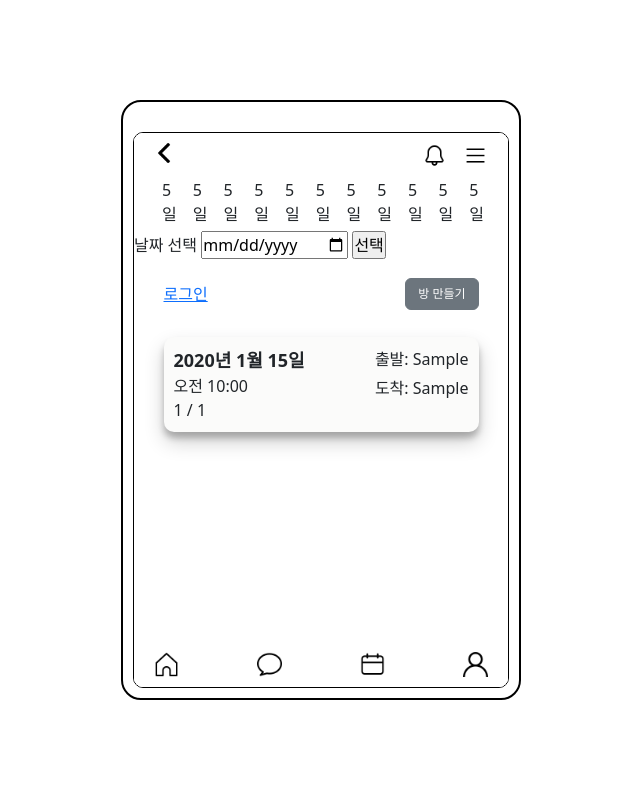
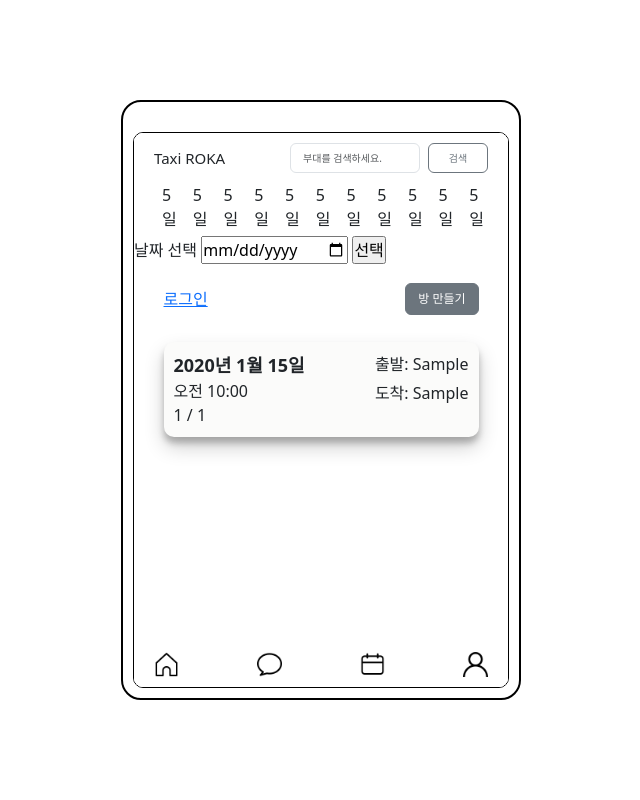
Before and after one commit to ROKATAXI/taxiRoka, a Django app: page /matching/ in a window 1280 px wide. Shown: the whole page, without its empty margins (319-959 px from the left). Run offline with Django 4.2, Linux system fonts and the light colour scheme; tables that the repository leaves empty hold one stand-in row (values such as "Sample post"); some libraries are stand-ins or nearby versions; some web fonts are replaced.

Commit message:
알림 기능 구현, 네브바 로그인 비로그인 차이 css, 메인페이지와 다른 페이지의 네브바 다르게

```diff
--- a/apps/matching/views.py
+++ b/apps/matching/views.py
@@ -17,6 +17,7 @@ def main(request):
         rooms = MatchingRoom.objects.filter(matching__user_id__location = user_location)
         rooms = rooms.order_by("departure_date", "departure_time", "create_date")
 
+        # host 지정 떄문
         matchings = Matching.objects.filter(host_yn = True, user_id = request.user)
 
         print(matchings)
@@ -27,9 +28,16 @@ def main(request):
             selected_date = timezone.datetime.strptime(selected_date, '%Y-%m-%d').date()
             rooms = rooms.filter(departure_date = selected_date)
 
+        # 알림표시를 해보자!
+        alarm_num = len(Alarm.objects.filter(user_id=request.user))
+        print("alarm_num:",alarm_num)
+        pagetype = 1
+
         ctx = {
             'rooms':rooms,
             'matchings':matchings,
+            'alarm_num':json.dumps(alarm_num),
+            'pagetype':json.dumps(pagetype),
         }
 
         return render(request, 'matching/matchinglist.html', context=ctx)
@@ -43,8 +51,10 @@ def main(request):
             selected_date = timezone.datetime.strptime(selected_date, '%Y-%m-%d').date()
             rooms = rooms.filter(departure_date = selected_date)
 
+        pagetype = 1
         ctx = {
             'rooms':rooms,
+            'pagetype':json.dumps(pagetype),
         }
 
         return render(request, 'matching/matchinglist.html', context=ctx)
--- a/static/css/base.css
+++ b/static/css/base.css
@@ -9,13 +9,13 @@ body{
     justify-content: center;
 }
 .main-right{
-    width: 60%;
+    width: 80%;
     height: 100vh;
     display: flex;
     justify-content: center;
     align-items: center;
 }
-.main-left{
+/* .main-left{
     width: 30%;
     display: flex;
     justify-content: center;
@@ -25,7 +25,7 @@ body{
 .main-left h1{
     font-size: 30px;
     font-weight: 900;
-}
+} */
 main{
     width: 400px;
     height: 600px;
--- a/static/css/style.css
+++ b/static/css/style.css
@@ -120,6 +120,11 @@
     justify-content: space-between;
     padding: 10px 20px;
     width: 100%;
+    align-items: center;
+}
+.nav-title {
+    font-size: 15px;
+    margin: 0;
 }
 .nav-container img,
 .footer-custom img{
@@ -138,3 +143,16 @@
     bottom: 0;
     background-color: white;
 }
+
+.search-room {
+    display: flex;
+    height: 30px;
+}
+.search-room > button {
+    font-size: 10px;
+    width: 60px;
+}
+.search-room > input {
+    font-size: 10px;
+    width: 130px;
+}
--- a/templates/base.html
+++ b/templates/base.html
@@ -17,9 +17,6 @@
     {% endblock %}
 </head>
 <body>
-    <!-- <div class="main-left">
-        <h1>Taxi Roka</h1>
-    </div> -->
     <div class="main-right">
         <main>
             <div class="mobile-container">
@@ -28,31 +25,32 @@
                     <nav>
                         <div class="nav-container">
                             <!-- 페이지별 네브바 변경 -->
-                            {% if 1 == 0 %}
-                            <h1 class="title">Taxi ROKA</h1>
-                            {% elif 1 == 1 %}
-
-                            <img src="/static/img/beforepage.png" alt="뒤로가기" class="beforepage-img" onclick="goBack()">
-
+                            {% if pagetype == "1"%}
+                                <h1 class="nav-title">Taxi ROKA</h1>
                             {% else %}
-                            <h1></h1>
+                                <img src="/static/img/beforepage.png" alt="뒤로가기" class="beforepage-img" onclick="goBack()">
                             {% endif %}
 
                             <!-- 검색 -->
+                            <!-- 로그인 -->
+                            {% if user.is_authenticated %}
+                            <div class="login-nav-right">
+                                {% if alarm_num != "0" %}
+                                    <img src="/static/img/notice-activate.png" alt="notice알림이미지" class="notice-img">
+                                {% else %}
+                                    <img src="/static/img/notice.png" alt="notice이미지" class="notice-img">
+                                {% endif %}
+                                <img src="/static/img/hamburger.png" alt="hamburger이미지" class="hamburger-img">
+                            </div>
+                            {% else %}
                             <!-- 비로그인 -->
-                            {% if 1 == 0 %}
                             <div class="search-container">
                                 <form class="search-room" role="search" method="POST">{% csrf_token %}
                                     <input class="form-control me-2" type="search" placeholder="부대를 검색하세요.">
                                     <button class="btn btn-outline-secondary" type="submit">검색</button>
                                 </form>
                             </div>
-                            {% else %}
-                            <!-- 로그인 -->
-                            <div class="login-nav-right">
-                                <img src="/static/img/notice.png" alt="notice이미지" class="notice-img">
-                                <img src="/static/img/hamburger.png" alt="hamburger이미지" class="hamburger-img">
-                            </div>
+
                             {% endif %}
                         </div>
                     </nav>
--- a/templates/matching/matchinglist.html
+++ b/templates/matching/matchinglist.html
@@ -95,7 +95,7 @@
             <div class="matchinglist-info">
                 {% if user.is_authenticated %}
                     <!-- 로그인한 사용자의 경우에만 보여질 내용 -->
-                    <p>Welcome, {{ user.username }}!</p>
+                    <p>{{ user.username }}!</p>
                 {% else %}
                     <a href="/user/main/">로그인</a>
                 {% endif %}
@@ -103,7 +103,8 @@
             </div>
 
             {% for room in rooms %}
-            <div class="matching-room" data-bs-toggle="modal" data-bs-target="#exampleModal-{{ room.id }}">                <div class="matching-room--left">
+            <div class="matching-room" data-bs-toggle="modal" data-bs-target="#exampleModal-{{ room.id }}">
+                <div class="matching-room--left">
                     <div>
                         {{ room.departure_date }}
                     </div>
@@ -112,12 +113,7 @@
                        {{ room.current_num }} / {{ room.max_num }}
                     </div>
                     <div>
-                        {% for matching in matchings %}
-                            {% if matching.matching_room_id == room %}
-                                <div>host</div>
-                                <a href="/matching/update/room/{{ room.id }}">수정</a>
-                            {% endif %}
-                        {% endfor %}
+
                     </div>
 
                 </div>
@@ -126,6 +122,11 @@
                         <span>출발: {{ room.departure_area }}</span>
                         <span>도착: {{ room.destination_area }}</span>
                     </div>
+                    {% for matching in matchings %}
+                        {% if matching.matching_room_id == room %}
+                            <a href="/matching/update/room/{{ room.id }}"><button type="button" class="btn btn-primary">수정</button></a>
+                        {% endif %}
+                    {% endfor %}
                 </div>
 
             </div>
--- a/templates/user/base.html
+++ b/templates/user/base.html
@@ -14,9 +14,6 @@
 </head>
 
 <body>
-    <div class="main-left">
-        <h1>Taxi Roka</h1>
-    </div>
     <div class="main-right">
         <main>
             <div class="mobile-container">
```
Also changed, not shown: static/img/notice-activate.png (added), 1 other file.
